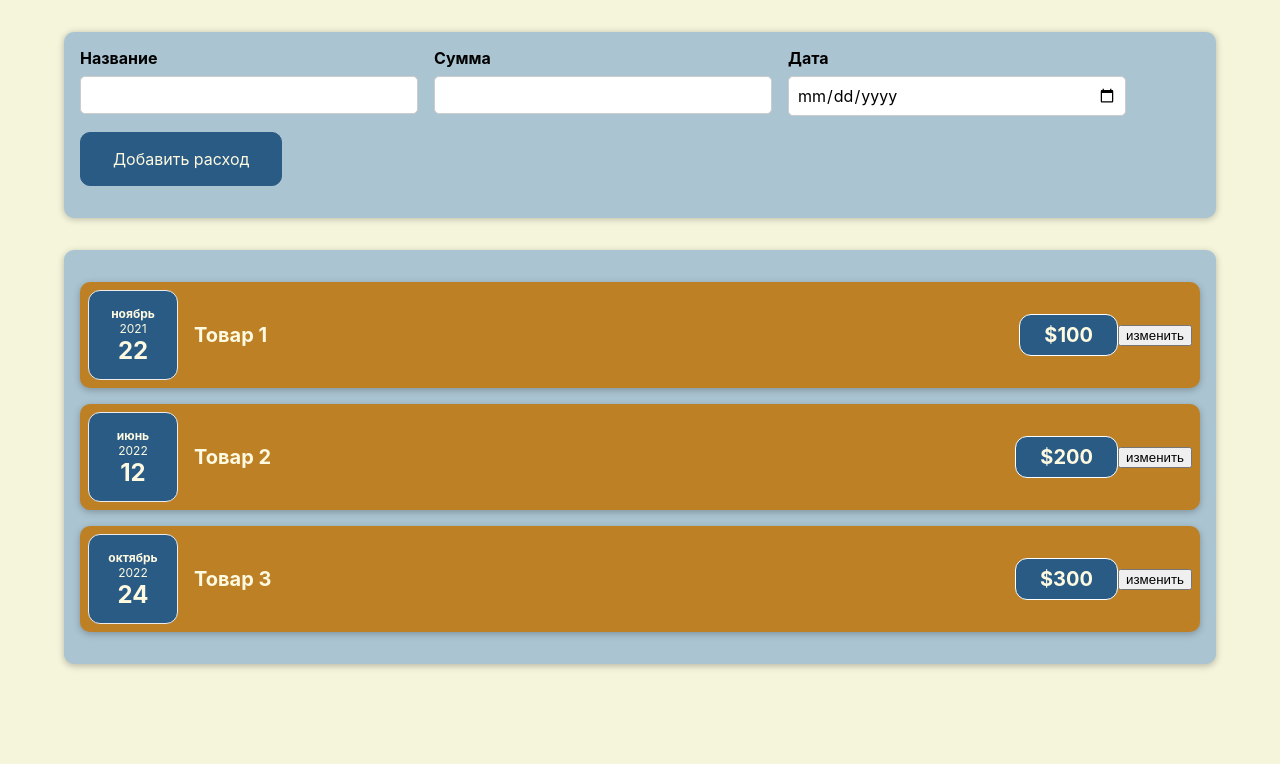
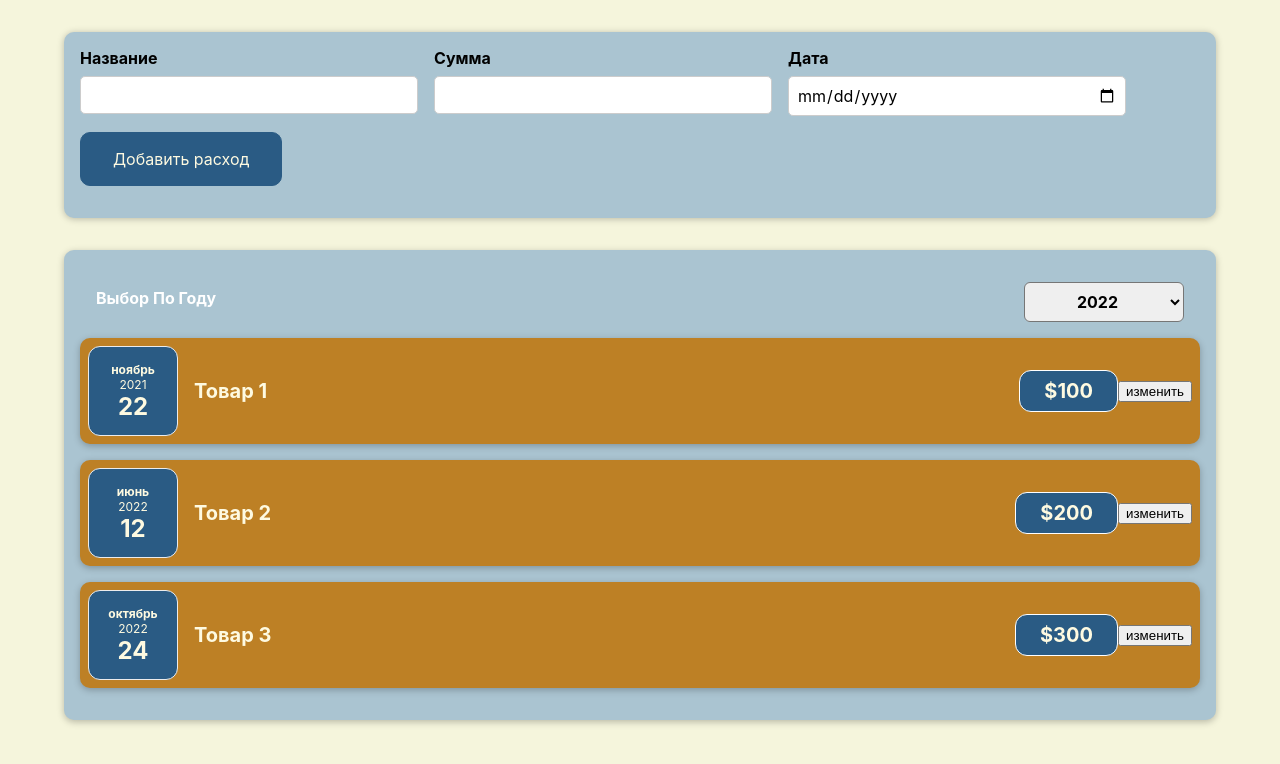
Before and after one commit to iamAndreyGavrilov/react-course-app, a React (Create React App) app: page / in a window 1280 px wide. Shown: the top 764 px of the page. Built offline with nearby package versions, Linux system fonts and the light colour scheme.

Commit message:
добавлен компонент выбора года вместе с props и value

```diff
--- a/src/components/Costs/Costs.js
+++ b/src/components/Costs/Costs.js
@@ -1,10 +1,20 @@
 import "./Costs.css";
 import CostItem from "./CostItem";
 import Card from "../UI/Card";
+import CostsFilter from "./CostsFilter";
+import { useState } from "react";
 
 const Costs = (props) => {
+  const [selectedYear, setSelectedYear] = useState("2022");
+
+  const yearChangeHandler = (year) => {
+    setSelectedYear(year);
+  };
+
   return (
+    <div>
       <Card className="costs">
+      <CostsFilter year={selectedYear} onChangeYear={yearChangeHandler} />
         <CostItem
           date={props.costs[0].date}
           description={props.costs[0].description}
@@ -21,6 +31,7 @@ const Costs = (props) => {
           amount={props.costs[2].amount}
         />
       </Card>
+    </div>
   );
 };
 
--- /dev/null
+++ b/src/components/Costs/CostsFilter.css
@@ -0,0 +1,24 @@
+.costs-filter {
+  color: white;
+  padding: 0 1rem;
+}
+
+.costs-filter__control {
+  display: flex;
+  width: 100%;
+  align-items: center;
+  justify-content: space-between;
+  margin: 1rem 0;
+}
+
+.costs-filter label {
+  font-weight: bold;
+  margin-bottom: 0.5rem;
+}
+
+.costs-filter select {
+  font: inherit;
+  padding: 0.5rem 3rem;
+  font-weight: bold;
+  border-radius: 6px;
+}
--- /dev/null
+++ b/src/components/Costs/CostsFilter.js
@@ -0,0 +1,23 @@
+import "./CostsFilter.css";
+
+const CostsFilter = (props) => {
+  const yearChangeHandler = (event) => {
+    props.onChangeYear(event.target.value);
+  };
+
+  return (
+    <div className="costs-filter">
+      <div className="costs-filter__control">
+        <label>Выбор По Году</label>
+        <select value={props.year} onChange={yearChangeHandler}>
+          <option value="2022">2022</option>
+          <option value="2021">2021</option>
+          <option value="2020">2020</option>
+          <option value="2019">2019</option>
+        </select>
+      </div>
+    </div>
+  );
+};
+
+export default CostsFilter;
```
Lines whose indentation alone changed are shown as unchanged.
